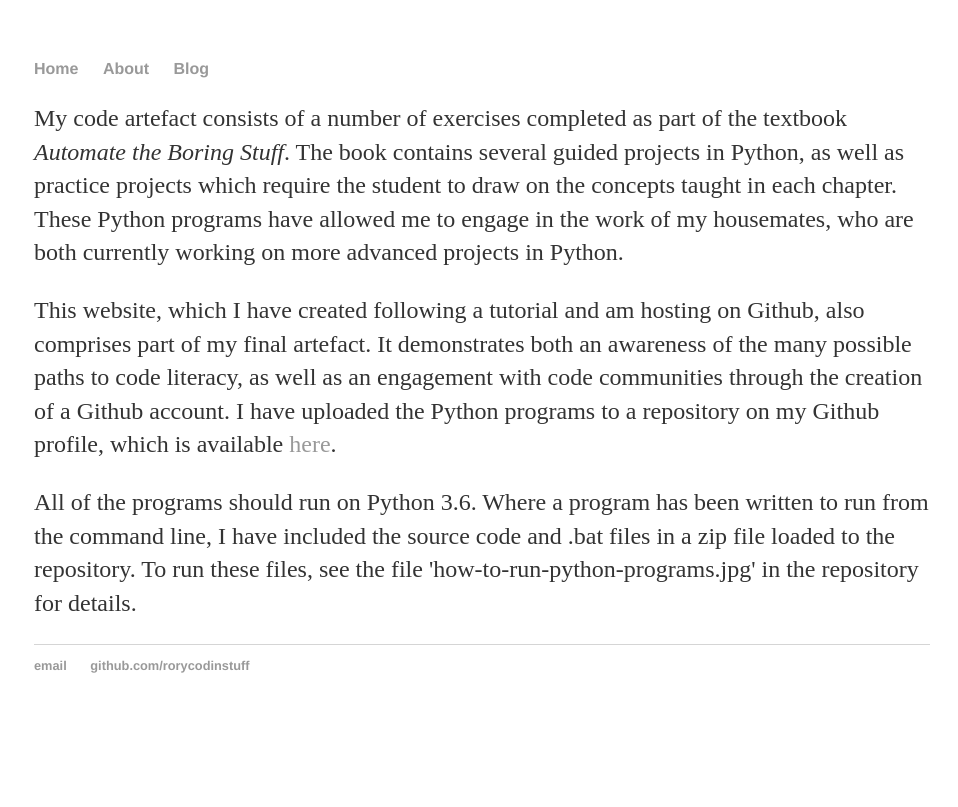
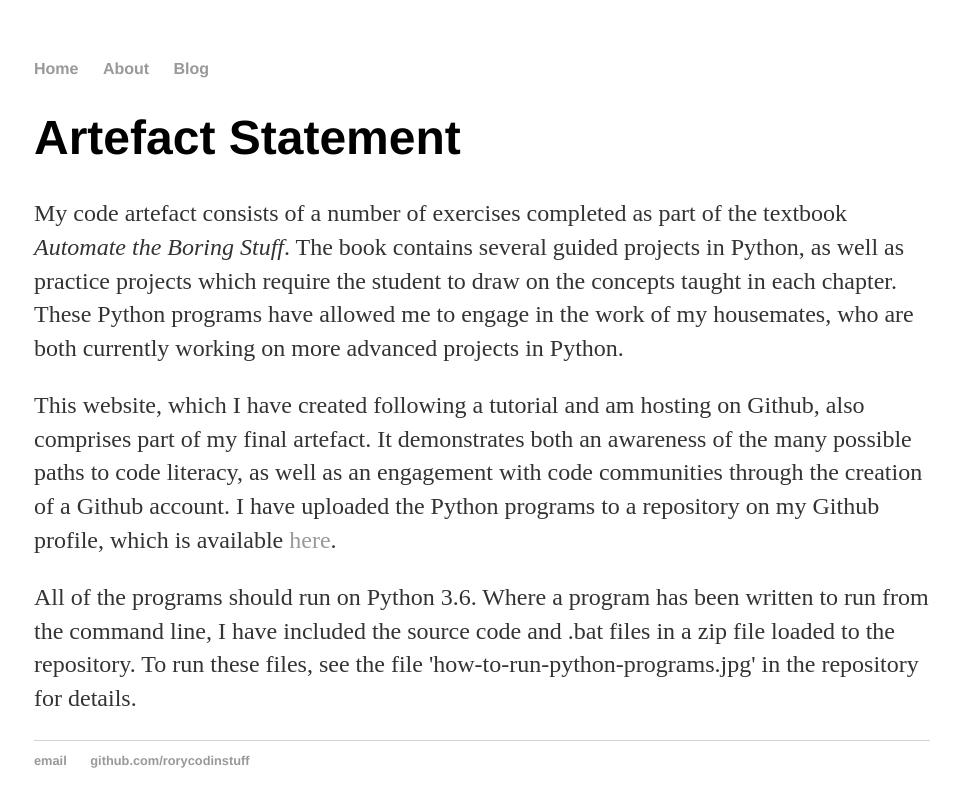
Before and after one commit to rorycodinstuff/rorycodinstuff.github.io, a Jekyll site: the page built from about/index.html, in a window 1280 px wide. Shown: the top 807 px of the page, without its empty margins (158-1116 px from the left). Built offline with Jekyll 4.4.1, drawn with Linux system fonts in a browser that asks for light colours.

Commit message:
Update index.html

```diff
--- a/about/index.html
+++ b/about/index.html
@@ -3,6 +3,7 @@
 title: Rory Green -- About
 ---
 <div class="blurb">
+<h1>Artefact Statement</h1>
 <p>My code artefact consists of a number of exercises completed as part of the textbook <i>Automate the Boring Stuff</i>. The book contains several guided projects in Python, as well as practice projects which require the student to draw on the concepts taught in each chapter. These Python programs have allowed me to engage in the work of my housemates, who are both currently working on more advanced projects in Python.</p>
 
 <p>This website, which I have created following a tutorial and am hosting on Github, also comprises part of my final artefact. It demonstrates both an awareness of the many possible paths to code literacy, as well as an engagement with code communities through the creation of a Github account. I have uploaded the Python programs to a repository on my Github profile, which is available <a href ='https://github.com/rorycodinstuff/DSM-artefact'>here</a>.</p>
```
